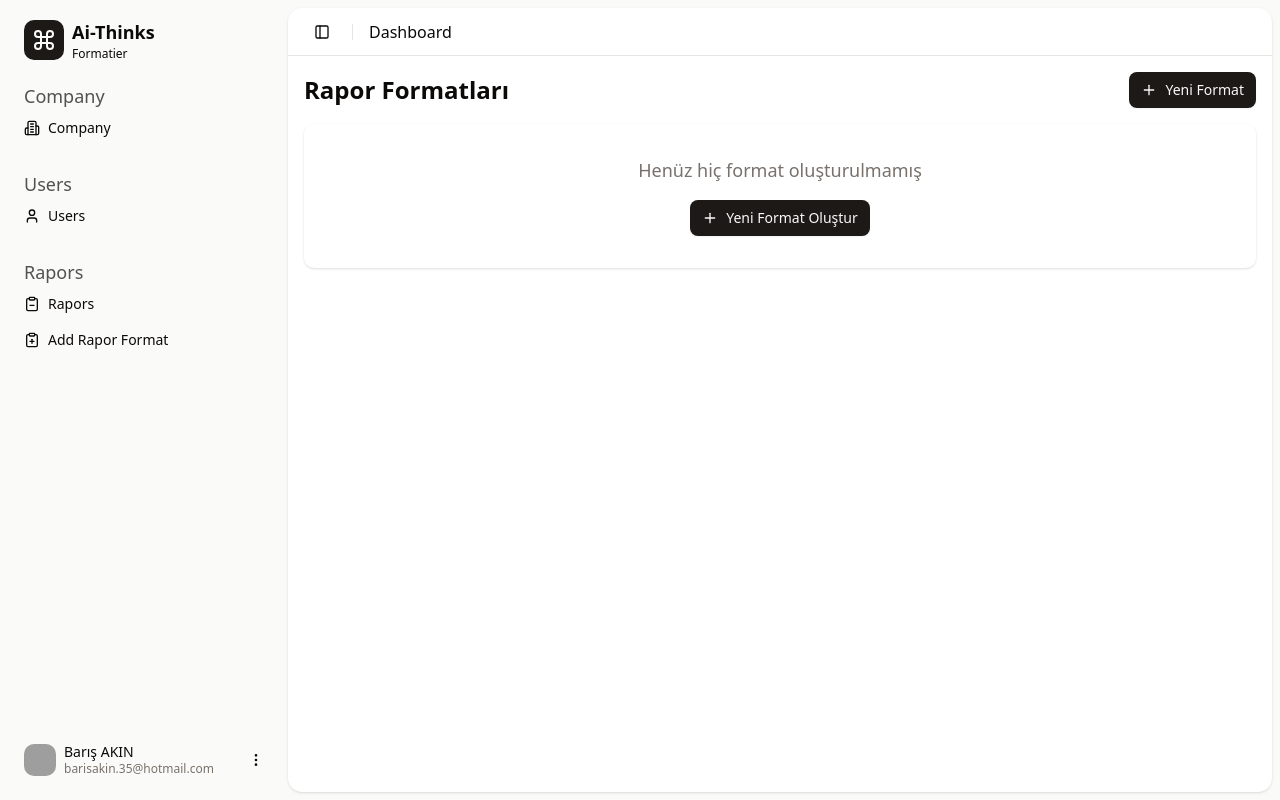
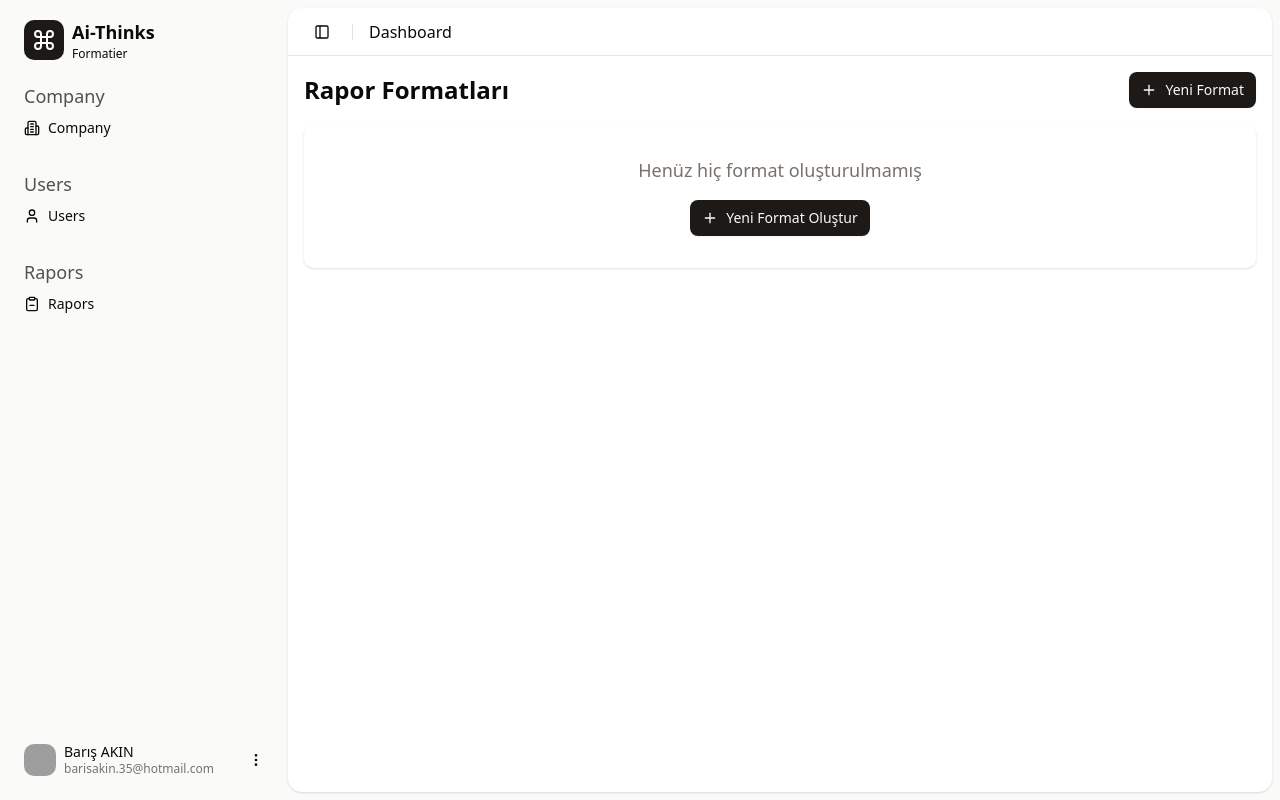
Before and after one commit to barisaakin/nextCreateRaport, a Next.js app: page /reports in a window 1280 px wide. Built offline with nearby package versions, Linux system fonts and the light colour scheme; grey boxes are pictures that could not be loaded.

Commit message:
feat: update report format handling and remove unused sidebar entry

```diff
--- a/app/(dashboard)/reports/fill/[id]/page.jsx
+++ b/app/(dashboard)/reports/fill/[id]/page.jsx
@@ -1,5 +1,5 @@
 "use client";
-import React, { useEffect, useState } from "react";
+import React, { useEffect, useState, use } from "react";
 import { useRouter } from "next/navigation";
 import { Button } from "@/components/ui/button";
 import { Input } from "@/components/ui/input";
@@ -33,6 +33,7 @@ const turkishFont = {
 };
 
 export default function Page({ params }) {
+  const unwrappedParams = use(params);
   const router = useRouter();
   const [format, setFormat] = useState(null);
   const [values, setValues] = useState({});
@@ -42,7 +43,7 @@ export default function Page({ params }) {
     const savedFormats = localStorage.getItem('reportFormats');
     if (savedFormats) {
       const formats = JSON.parse(savedFormats);
-      const foundFormat = formats.find(f => f.id === parseInt(params.id));
+      const foundFormat = formats.find(f => f.id === parseInt(unwrappedParams.id));
       if (foundFormat) {
         setFormat(foundFormat);
         // Her sayfa için boş değerler oluştur
@@ -59,7 +60,7 @@ export default function Page({ params }) {
     } else {
       router.push("/reports");
     }
-  }, [params.id, router]);
+  }, [unwrappedParams.id, router]);
 
   const handleValueChange = (fieldId, value) => {
     setValues(prev => ({
@@ -72,8 +73,8 @@ export default function Page({ params }) {
     // Değerleri localStorage'a kaydet
     const savedReports = localStorage.getItem('filledReports') || '{}';
     const reports = JSON.parse(savedReports);
-    reports[params.id] = {
-      formatId: params.id,
+    reports[unwrappedParams.id] = {
+      formatId: unwrappedParams.id,
       values,
       filledAt: new Date().toISOString()
     };
--- a/components/app-sidebar.jsx
+++ b/components/app-sidebar.jsx
@@ -56,11 +56,6 @@ const data = {
     url: "reports",
     icon: ClipboardMinus,
   },
-  {
-    name: "Add Rapor Format",
-    url: "#",
-    icon: ClipboardPlus,
-  },
   ],
 }
 
```
